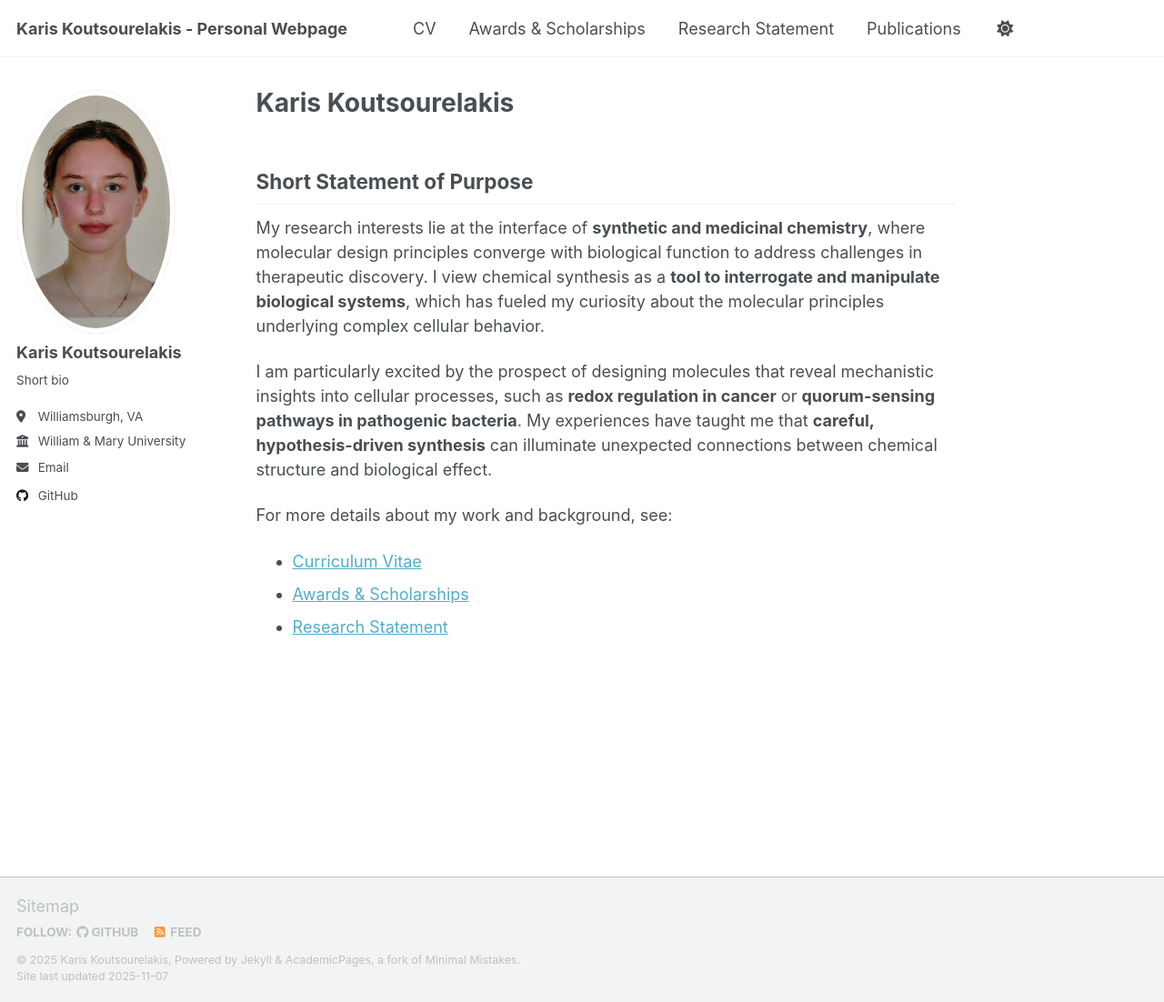
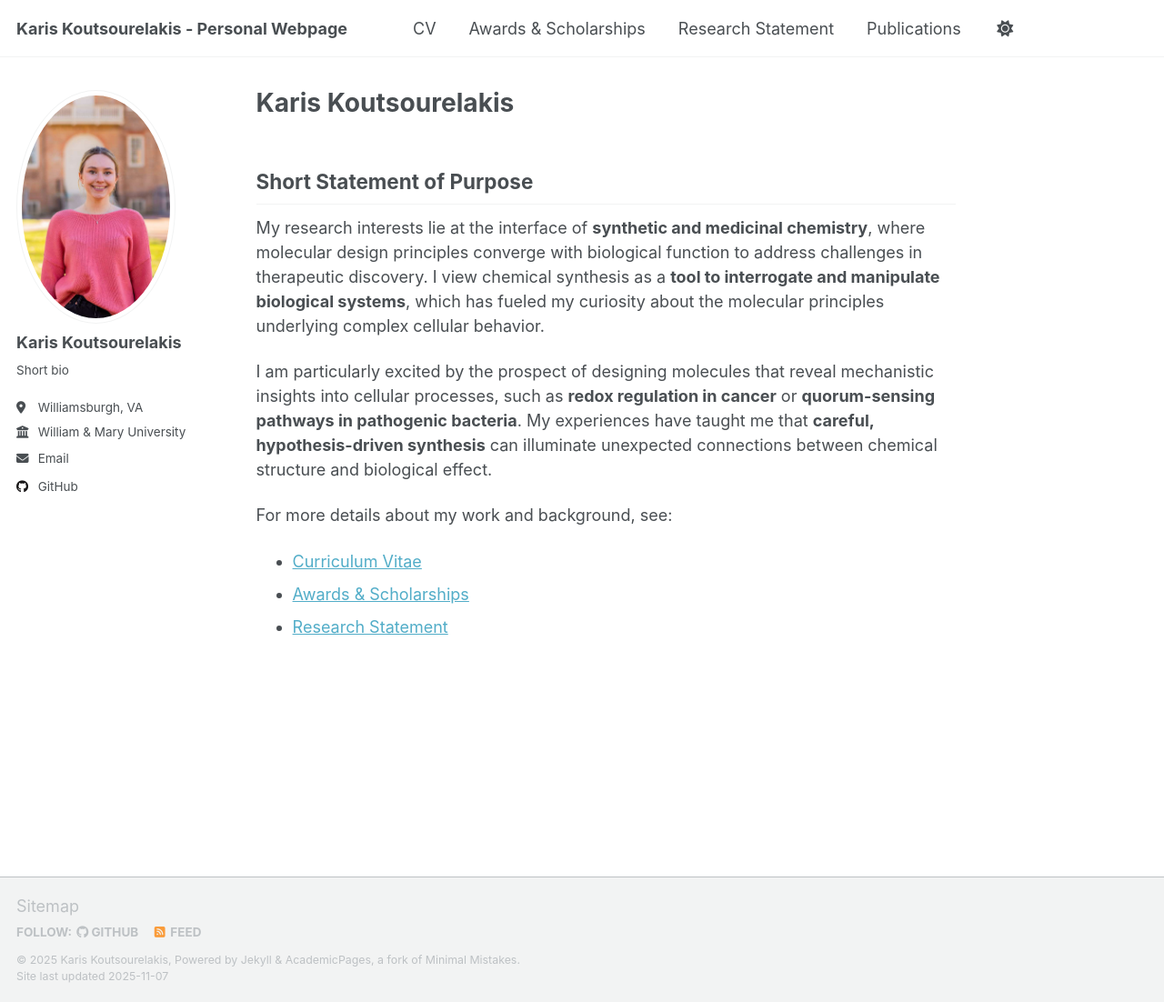
Before and after one commit to kkoutsourelakis/kkoutsourelakis.github.io, a Jekyll site: the page built from _pages/about.md, in a window 1280 px wide and 1102 px high. Shown: the whole window at 91% size. Built offline with Jekyll 4.4.1, drawn with Linux system fonts in a browser that asks for light colours; a script that is not in the unit is left out.

Commit message:
Update _config.yml

```diff
--- a/_config.yml
+++ b/_config.yml
@@ -16,14 +16,14 @@ description              : &description "Karis Koutsourelakis's academic portfol
 url                      : https://kkoutsourelakis.github.io # The base hostname & protocol for your site e.g. "https://[your GitHub username].github.io",
                                                            # or if you already have some other page hosted on Github then use "https://[your GitHub username].github.io/[Your Repo Name]"
 baseurl                  : "" # the subpath of your site, e.g. "/blog"
-repository               : "kkoutsourelakis/kkoutsourelakis.github.io.github.io"
+repository               : "kkoutsourelakis/kkoutsourelakis.github.io"
 
 # Site Author - The following control what appear as part of the author content on the side bar.
 #               If a field is blank the icon and link will not appear, otherwise it will be shown.
 #               Additional customization can be done by editing /_includes/author-profile.html
 author:
   # Biographic information
-  avatar           : "kkoutsourelakis.jpeg"
+  avatar           : "kkoutsourelakis_website.jpeg"
   name             : "Karis Koutsourelakis"
   pronouns         : # example: "she/her"
   bio              : "Short bio"
```
